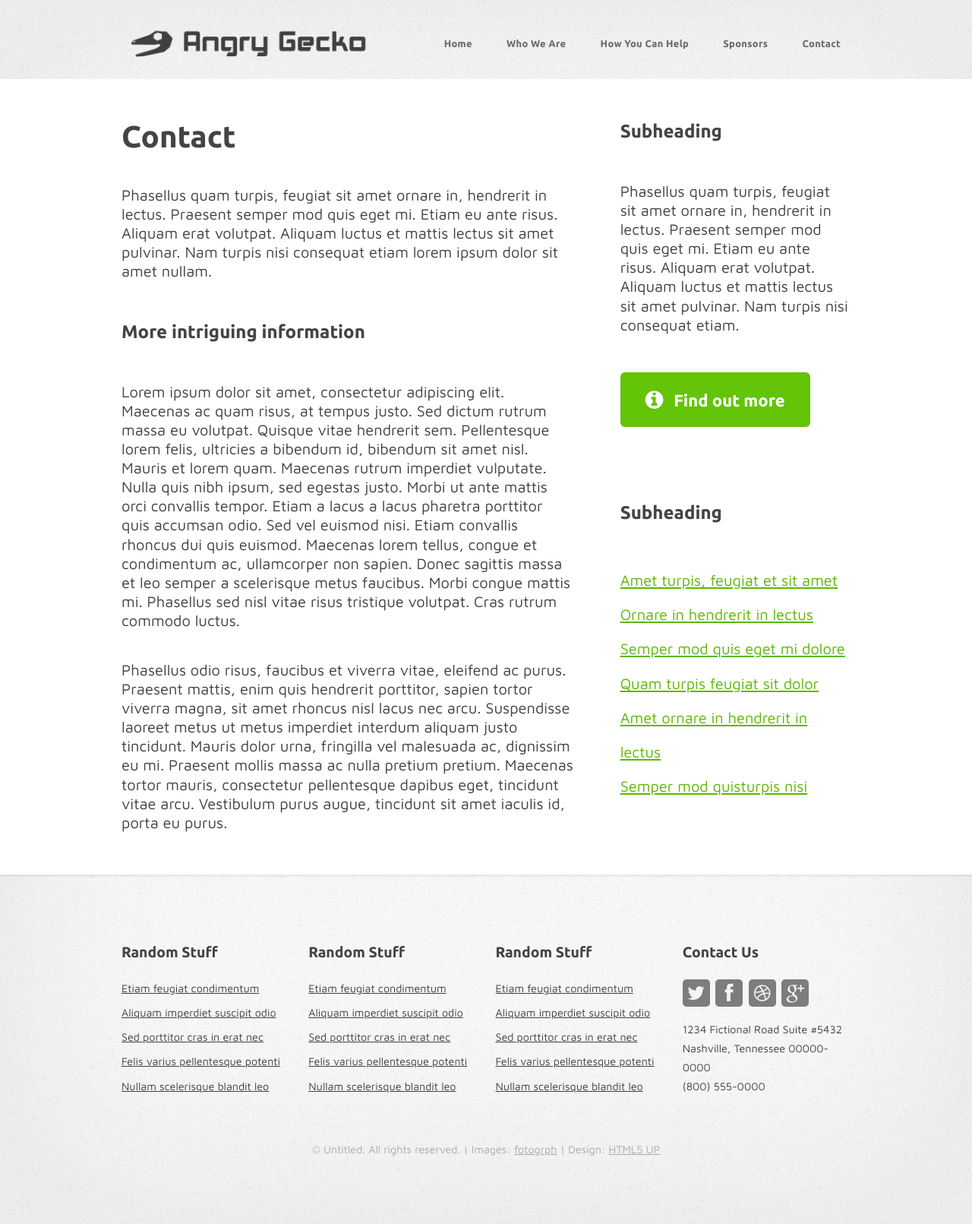
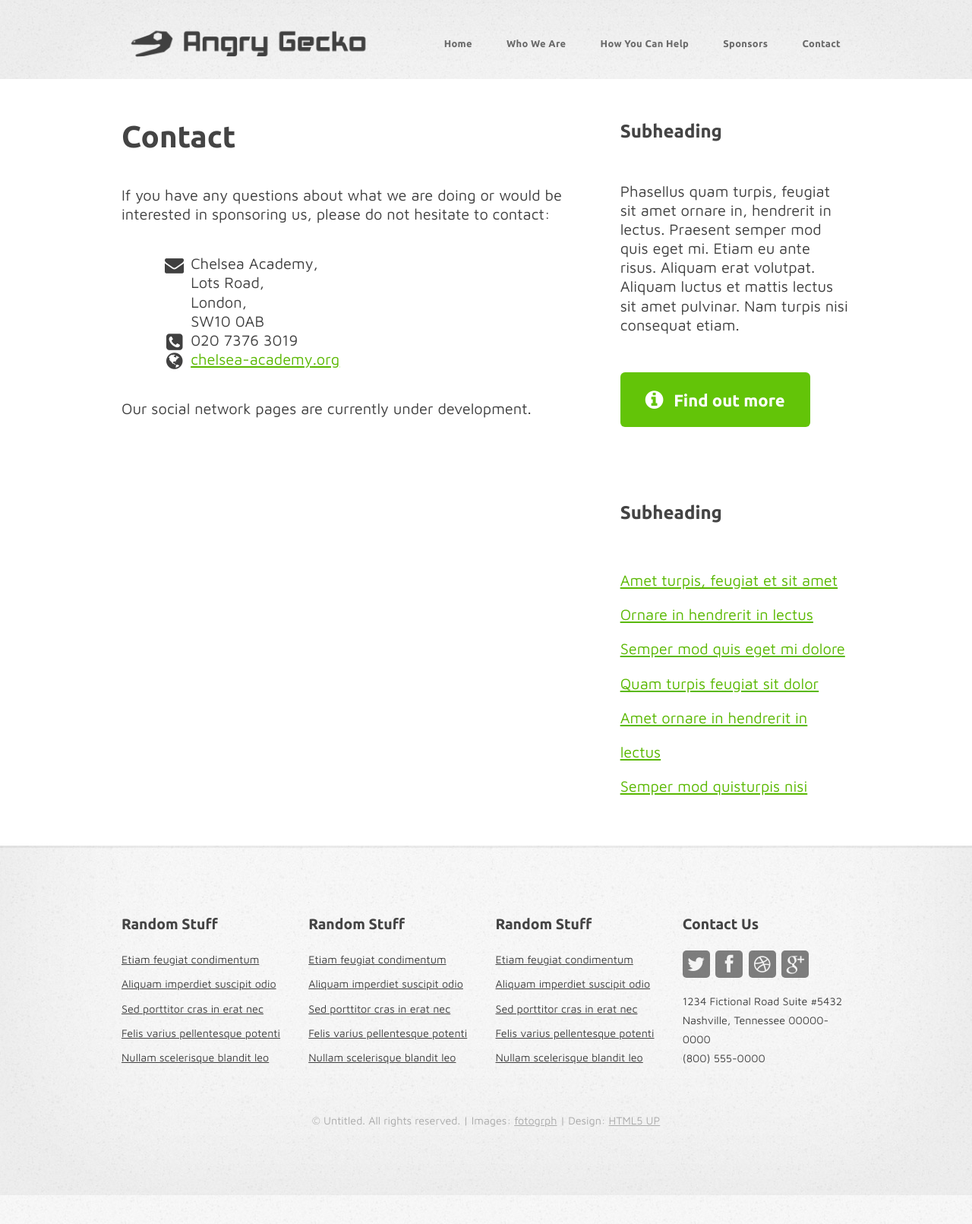
Before and after one commit to theCART/theCART.github.io, a Jekyll site: the page built from contact/index.md, in a window 1280 px wide. Shown: the whole page at 76% size. Built offline with Jekyll 4.4.1, drawn with Linux system fonts in a browser that asks for light colours; Markdown is read by kramdown in place of the engine named in the settings; after the commit the page ends 1573 px from its top, so only the background shows below that.

Commit message:
Updated copy; changed alt[ernative] button colour slightly; used font-awesome for contact page

```diff
--- a/_layouts/home-banner.html
+++ b/_layouts/home-banner.html
@@ -15,10 +15,7 @@
 										<p>{{ page.banner_subheading }}</p>
 									</div>
 									<div class="5u">
-										<ul>
-											<li><a href="#" class="button big fa fa-arrow-circle-right">Ok let's go</a></li>
-											<li><a href="#" class="button alt big fa fa-question-circle">More info</a></li>
-										</ul>
+										{{ page.banner_buttons }}
 									</div>
 								</div>
 							</div>
--- a/contact/index.md
+++ b/contact/index.md
@@ -26,24 +26,15 @@ sidebar_content: |
 ---
 <h2>{{ page.title }}</h2>
 
-<p>Phasellus quam turpis, feugiat sit amet ornare in, hendrerit in lectus.
-Praesent semper mod quis eget mi. Etiam eu ante risus. Aliquam erat volutpat.
-Aliquam luctus et mattis lectus sit amet pulvinar. Nam turpis nisi
-consequat etiam lorem ipsum dolor sit amet nullam.</p>
+If you have any questions about what we are doing or would be interested in sponsoring us, please do not hesitate to contact:
 
-<h3>More intriguing information</h3>
-<p>Lorem ipsum dolor sit amet, consectetur adipiscing elit. Maecenas ac quam risus, at tempus
-justo. Sed dictum rutrum massa eu volutpat. Quisque vitae hendrerit sem. Pellentesque lorem felis,
-ultricies a bibendum id, bibendum sit amet nisl. Mauris et lorem quam. Maecenas rutrum imperdiet
-vulputate. Nulla quis nibh ipsum, sed egestas justo. Morbi ut ante mattis orci convallis tempor.
-Etiam a lacus a lacus pharetra porttitor quis accumsan odio. Sed vel euismod nisi. Etiam convallis
-rhoncus dui quis euismod. Maecenas lorem tellus, congue et condimentum ac, ullamcorper non sapien.
-Donec sagittis massa et leo semper a scelerisque metus faucibus. Morbi congue mattis mi.
-Phasellus sed nisl vitae risus tristique volutpat. Cras rutrum commodo luctus.</p>
+<ul class="fa-ul">
+	<li><i class="fa-li fa fa-envelope"></i>Chelsea Academy,<br />
+Lots Road,<br />
+London,<br />
+SW10 0AB</li>
+	<li><i class="fa-li fa fa-phone-square"></i>020 7376 3019</li>
+	<li><i class="fa-li fa fa-globe"></i><a href="http://chelsea-academy.org/">chelsea-academy.org</a></li>
+</ul>
 
-<p>Phasellus odio risus, faucibus et viverra vitae, eleifend ac purus. Praesent mattis, enim
-quis hendrerit porttitor, sapien tortor viverra magna, sit amet rhoncus nisl lacus nec arcu.
-Suspendisse laoreet metus ut metus imperdiet interdum aliquam justo tincidunt. Mauris dolor urna,
-fringilla vel malesuada ac, dignissim eu mi. Praesent mollis massa ac nulla pretium pretium.
-Maecenas tortor mauris, consectetur pellentesque dapibus eget, tincidunt vitae arcu.
-Vestibulum purus augue, tincidunt sit amet iaculis id, porta eu purus.</p>
+Our social network pages are currently under development.
--- a/css/override.css
+++ b/css/override.css
@@ -7,11 +7,6 @@
 }
 *::-moz-selection {
 	background: #99DE59;
-}
-
-#banner-wrapper
-{
-	padding-bottom: 1.75em;
 }
 
 body
@@ -37,6 +32,32 @@ h1, h2, h3, h4, h5, h6
 	font-family: 'Ubuntu', 'Arial', sans-serif;
 	font-weight: 700;
 }
+
+#banner-wrapper
+{
+	padding-bottom: 1.75em;
+}
+#banner-wrapper p
+{
+	color: #696969;
+}
+
+.button.alt
+		{
+			background: #E0E0E0;
+			color: #444;
+		}
+
+			.button.alt:hover
+			{
+				background: #DBDBDB;
+			}
+
+			.button.alt:active
+			{
+				background: #D6D6D6;
+			}
+
 /* Font size adjustments in the main-wrapper section only. EM's only */
 #main-wrapper
 {
@@ -54,6 +75,38 @@ h1, h2, h3, h4, h5, h6
 {
 	font-size: 1.1em;
 }
+#main-wrapper #content ul
+{
+	padding-left: 2.4em;
+}
+#main-wrapper #content ul li
+{
+	list-style: disc;
+}
+#main-wrapper #content ul li ul li
+{
+	list-style: circle;
+}
+#main-wrapper #content ul li ul li ul li
+{
+	list-style: square;
+}
+#main-wrapper #content ul.fa-ul
+{
+	padding-left: none;
+}
+#main-wrapper #content ul.fa-ul li
+{
+	list-style: none;
+}
+#main-wrapper #content ul.fa-ul li ul li
+{
+	list-style: none;
+}
+#main-wrapper #content ul.fa-ul li ul li ul li
+{
+	list-style: none;
+}
 /* */
 /*
 h2
```
Also changed, not shown: how-you-can-help/index.md (+10 -19 lines), index.md (+7 -8 lines), sponsors/index.md (+1 -21 lines).
